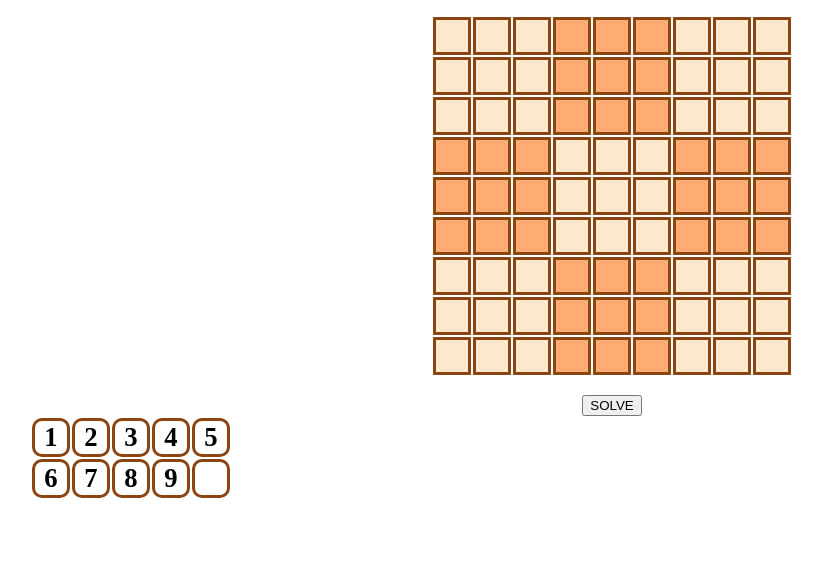
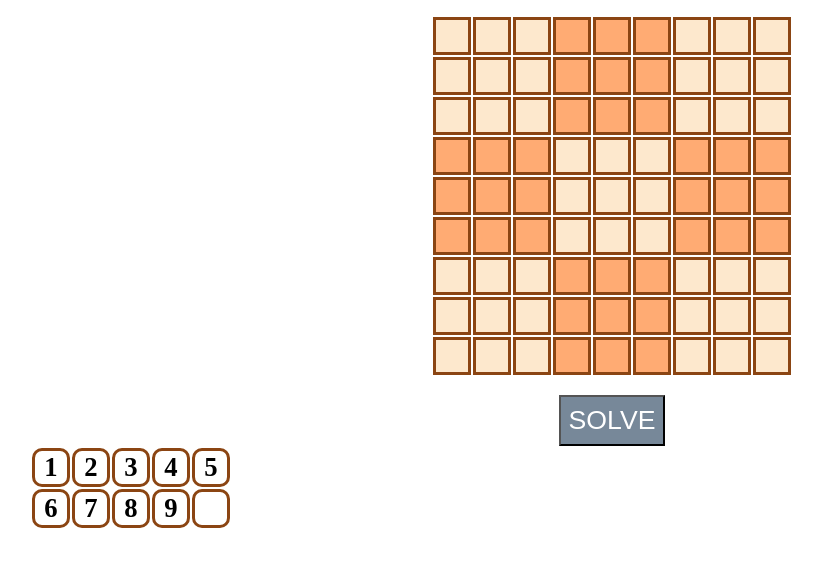
Before and after one commit to gauravag0/sudoku-solver, a plain HTML site: page index.html in a window 1280 px wide. Shown: the part 134-700 px from the top of the page, without its empty margins (28-850 px from the left). Drawn offline with Linux system fonts and the light colour scheme.

Commit message:
Update style.css

```diff
--- a/style.css
+++ b/style.css
@@ -16,7 +16,7 @@ table#sudoku td {
    background-color: #fde8cd;
 }
 
-button#reset {
+button{
     padding: 8px;
     background-color: lightslategray;
     font-size: 20pt;
```
